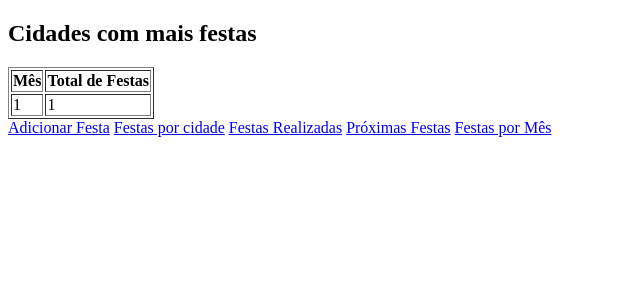
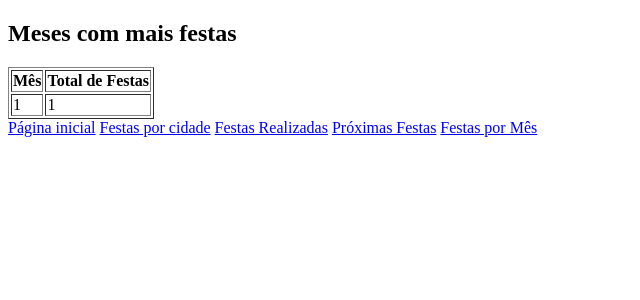
Before and after one commit to cauaauler/IFRS-Prog3-2024, a PHP site: page /festasMes.php in a window 1280 px wide. Shown: the top 300 px of the page, without its empty margins (0-640 px from the left). Run offline with PHP 8.4, Linux system fonts and the light colour scheme; tables that the repository leaves empty hold one stand-in row (values such as "Sample post").

Commit message:
arrumando

```diff
--- a/aula11-exer/cidadesFestas.php
+++ b/aula11-exer/cidadesFestas.php
@@ -36,7 +36,7 @@ $festasPorCidade = Festa::quantityPerCity();
     </tbody>
 </table>
 
-<a href='formCad.php'>Adicionar Festa</a>
+<a href='index.php'>Página inicial</a>
 <a href='cidadesFestas.php'>Festas por cidade</a>
 <a href='festasRealizadas.php'>Festas Realizadas</a>
 <a href='proximasFestas.php'>Próximas Festas</a>
--- a/aula11-exer/festasMes.php
+++ b/aula11-exer/festasMes.php
@@ -15,7 +15,7 @@ $festasPorCidade = Festa::quantityPerMonth();
 </head>
 <body>
 
-<h2>Cidades com mais festas</h2>
+<h2>Meses com mais festas</h2>
 
 <table border="1">
     <thead>
@@ -36,7 +36,7 @@ $festasPorCidade = Festa::quantityPerMonth();
     </tbody>
 </table>
 
-<a href='formCad.php'>Adicionar Festa</a>
+<a href='index.php'>Página inicial</a>
 <a href='cidadesFestas.php'>Festas por cidade</a>
 <a href='festasRealizadas.php'>Festas Realizadas</a>
 <a href='proximasFestas.php'>Próximas Festas</a>
--- a/aula11-exer/festasRealizadas.php
+++ b/aula11-exer/festasRealizadas.php
@@ -40,7 +40,7 @@ $festasAnteriores = Festa::pastPartys();
     </tbody>
 </table>
 
-<a href='formCad.php'>Adicionar Festa</a>
+<a href='index.php'>Página inicial</a>
 <a href='cidadesFestas.php'>Festas por cidade</a>
 <a href='festasRealizadas.php'>Festas Realizadas</a>
 <a href='proximasFestas.php'>Próximas Festas</a>
--- a/aula11-exer/index.php
+++ b/aula11-exer/index.php
@@ -11,7 +11,7 @@ $festas = Festa::findall();
     <title>Página de Festas</title>
 </head>
 <body>
-
+<h2>Página inicial</h2>
 <table>
     <tr>
         <td>Nome</td>
--- a/aula11-exer/proximasFestas.php
+++ b/aula11-exer/proximasFestas.php
@@ -11,7 +11,7 @@ $proximasFestas = Festa::nextPartys();
     <meta charset="UTF-8">
     <meta http-equiv="X-UA-Compatible" content="IE=edge">
     <meta name="viewport" content="width=device-width, initial-scale=1.0">
-    <title>Cidades com mais festas</title>
+    <title>Próximas festas</title>
 </head>
 <body>
 
@@ -40,7 +40,7 @@ $proximasFestas = Festa::nextPartys();
     </tbody>
 </table>
 
-<a href='formCad.php'>Adicionar Festa</a>
+<a href='index.php'>Página inicial</a>
 <a href='cidadesFestas.php'>Festas por cidade</a>
 <a href='festasRealizadas.php'>Festas Realizadas</a>
 <a href='proximasFestas.php'>Próximas Festas</a>
```
